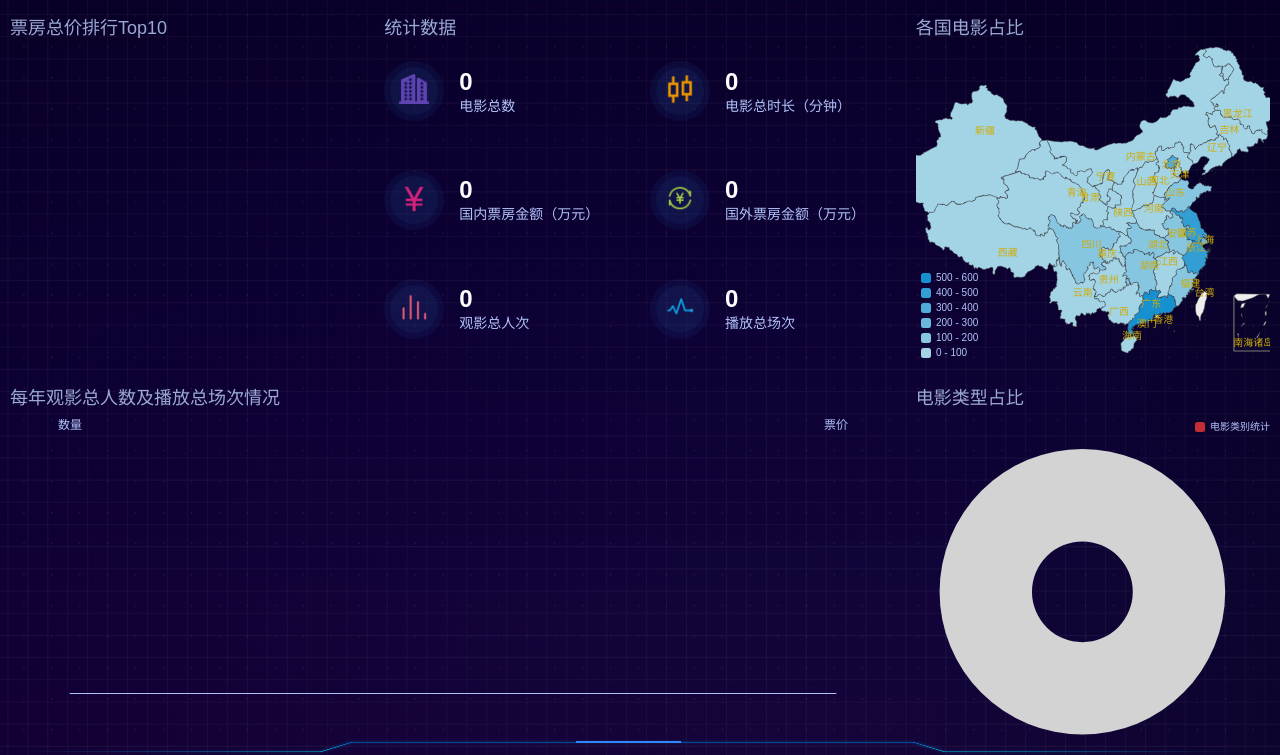
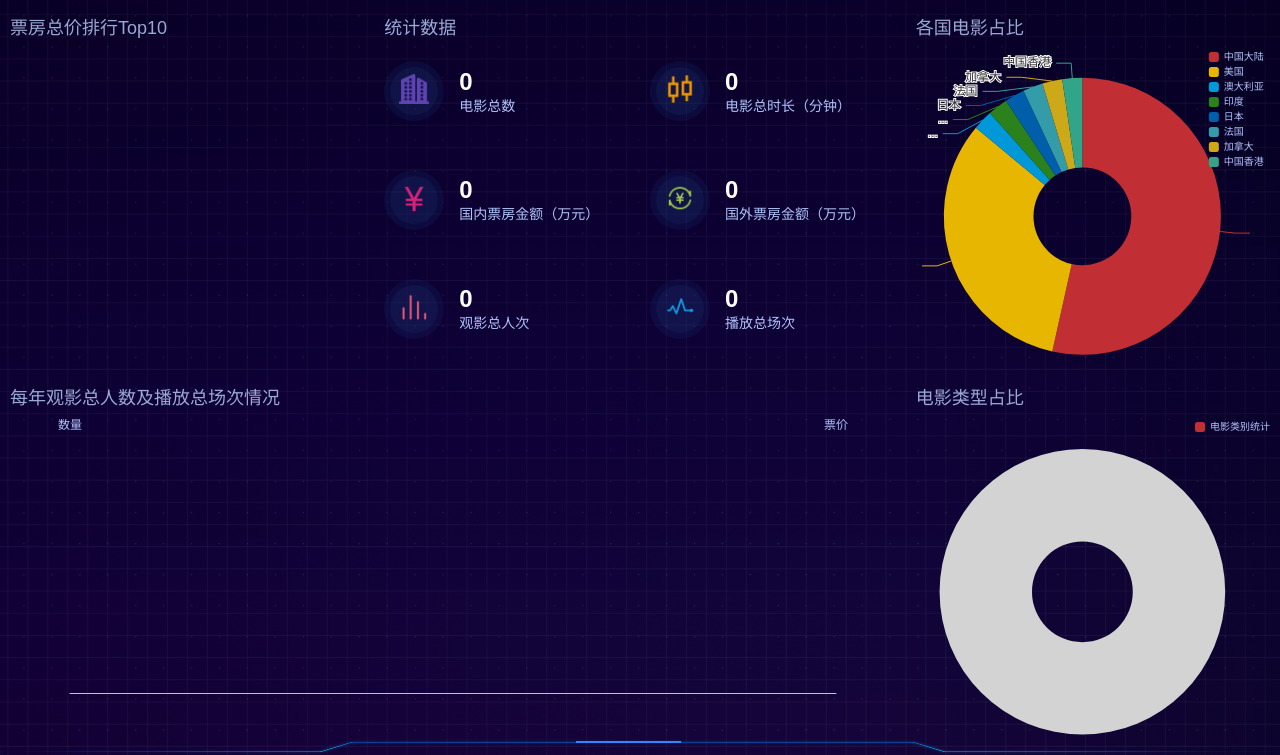
Before and after one commit to AlifeLine/Movie-DataV, a plain HTML site: page index.html in a window 1280 px wide. Shown: the part 45-800 px from the top of the page. Drawn offline with nearby package versions, Linux system fonts and the light colour scheme; no server answers.

Commit message:
完善图表

```diff
--- a/data/region-count.json
+++ b/data/region-count.json
@@ -1,188 +1,34 @@
 [
   {
-		"region": "安徽",
-		"sh_count": 46,
-		"sz_count": 57,
-		"count": 103
+    "alias": "中国大陆",
+    "stock": 230
   },
   {
-		"region": "内蒙古",
-		"sh_count": 16,
-		"sz_count": 10,
-		"count": 26
+    "alias": "美国",
+    "stock": 140
   },
   {
-		"region": "宁夏",
-		"sh_count": 5,
-		"sz_count": 8,
-		"count": 13
+    "alias": "澳大利亚",
+    "stock": 10
   },
   {
-		"region": "青海",
-		"sh_count": 8,
-		"sz_count": 4,
-		"count": 12
+    "alias": "印度",
+    "stock": 10
   },
   {
-		"region": "福建",
-		"sh_count": 53,
-		"sz_count": 81,
-		"count": 134
+    "alias": "日本",
+    "stock": 10
   },
   {
-		"region": "山东",
-		"sh_count": 74,
-		"sz_count": 126,
-		"count": 200
+    "alias": "法国",
+    "stock": 10
   },
   {
-		"region": "山西",
-		"sh_count": 18,
-		"sz_count": 18,
-		"count": 36
+    "alias": "加拿大",
+    "stock": 10
   },
   {
-		"region": "陕西",
-		"sh_count": 24,
-		"sz_count": 27,
-		"count": 51
-	},
-	{
-		"region": "上海",
-		"sh_count": 185,
-		"sz_count": 78,
-		"count": 263
-	},
-	{
-		"region": "四川",
-		"sh_count": 44,
-		"sz_count": 80,
-		"count": 124
-	},
-	{
-		"region": "天津",
-		"sh_count": 25,
-		"sz_count": 24,
-		"count": 49
-	},
-	{
-		"region": "北京",
-		"sh_count": 138,
-		"sz_count": 177,
-		"count": 315
-	},
-	{
-		"region": "西藏",
-		"sh_count": 9,
-		"sz_count": 8,
-		"count": 17
-	},
-	{
-		"region": "新疆",
-		"sh_count": 29,
-		"sz_count": 25,
-		"count": 54
-	},
-	{
-		"region": "云南",
-		"sh_count": 15,
-		"sz_count": 20,
-		"count": 35
-	},
-	{
-		"region": "浙江",
-		"sh_count": 193,
-		"sz_count": 239,
-		"count": 432
-	},
-	{
-		"region": "甘肃",
-		"sh_count": 18,
-		"sz_count": 17,
-		"count": 35
-	},
-	{
-		"region": "重庆",
-		"sh_count": 26,
-		"sz_count": 24,
-		"count": 50
-	},
-	{
-		"region": "广东",
-		"sh_count": 83,
-		"sz_count": 506,
-		"count": 589
-	},
-	{
-		"region": "广西",
-		"sh_count": 17,
-		"sz_count": 20,
-		"count": 37
-	},
-	{
-		"region": "贵州",
-		"sh_count": 14,
-		"sz_count": 15,
-		"count": 29
-	},
-	{
-		"region": "海南",
-		"sh_count": 9,
-		"sz_count": 20,
-		"count": 29
-	},
-	{
-		"region": "黑龙江",
-		"sh_count": 27,
-		"sz_count": 11,
-		"count": 38
-	},
-	{
-		"region": "河北",
-		"sh_count": 26,
-		"sz_count": 34,
-		"count": 60
-	},
-	{
-		"region": "河南",
-		"sh_count": 31,
-		"sz_count": 49,
-		"count": 80
-	},
-	{
-		"region": "江苏",
-		"sh_count": 176,
-		"sz_count": 226,
-		"count": 402
-	},
-	{
-		"region": "湖北",
-		"sh_count": 41,
-		"sz_count": 61,
-		"count": 102
-	},
-	{
-		"region": "湖南",
-		"sh_count": 33,
-		"sz_count": 73,
-		"count": 106
-	},
-	{
-		"region": "吉林",
-		"sh_count": 20,
-		"sz_count": 24,
-		"count": 44
-	},
-	{
-		"region": "江西",
-		"sh_count": 17,
-		"sz_count": 24,
-		"count": 41
-	},
-	{
-		"region": "辽宁",
-		"sh_count": 34,
-		"sz_count": 42,
-		"count": 76
+    "alias": "中国香港",
+    "stock": 10
   }
 ]
--- a/index.html
+++ b/index.html
@@ -249,72 +249,55 @@
         const mapChart = echarts.init(document.getElementById("mapChart"), "shine");
 				const mapChartOpt = {
 					tooltip: {
-                formatter: function (params) {
-                    const data = params.data;
-                    return data.name + "<br />上市公司数：" + data.value;
-                }
+						trigger: "item",
+						formatter: "{b0}<br />电影数：{c0}<br />占比：{d0}%"
 					},
-            visualMap: {
-                type: "piecewise",
-                splitNumber: 6,
+					legend: {
+						type: "scroll",
+						orient: "vertical",
+						padding: 0,
+						top: 15,
+						right: 0,
+						itemGap: 5,
 						itemWidth: 10,
 						itemHeight: 10,
-                itemGap: 5,
-                textGap: 5,
 						textStyle: {
 							fontSize: 10,
 							color: "#b0c2f9"
-                },
-                min: 0,
-                max: 600,
-                calculable: true,
-                seriesIndex: [0]
-            },
-            geo: {
-                map: "china",
-                roam: true, //开启鼠标缩放和漫游
-                zoom: 1, //地图缩放级别
-                selectedMode: "single",
-                top: 10,
-                bottom: 10,
-                layoutCenter: ["50%", "50%"],
-                //layoutSize: "100%", //保持地图宽高比
-                label: {
-                    show: true,
-                    fontSize: 10,
-                    color: "#ceac09"
 						}
 					},
 					series: [{
-                name: "地域分布",
-                type: "map",
-                geoIndex: 0
+						name: "CSRC行业分类",
+						type: "pie",
+						center: ["47%", "55%"],
+						radius: ["30%", "85%"]
 					}]
 				};
 				mapChart.setOption(mapChartOpt);
 				$.ajax({
 					url: "data/region-count.json",
 					dataType: "json"
-        }).done(function () {
+				}).done(function() {
 					$("#mapChart").addClass("chart-done");
-        }).done(function (data) {
+				}).done(function(data) {
 					//console.log('Data: ', data);
 					const chartData = [];
-            for (let i in data) {
+					for(let i in data) {
 						chartData.push({
-                    name: data[i].region,
-                    value: data[i].count
+							name: data[i].alias,
+							value: data[i].stock
 						});
 					}
 					mapChart.setOption({
 						series: [{
-                    name: "地域分布",
+							name: "CSRC行业分类",
 							data: chartData
 						}]
 					});
-        }).fail(function (jqXHR) {
+				}).fail(function(jqXHR) {
 					console.log("Ajax Fail: ", jqXHR.status, jqXHR.statusText);
 				});
+
 
         //获取月度股票情况数据
         const trendChart = echarts.init(document.getElementById("trendChart"), "shine");
@@ -349,7 +332,7 @@
                 },
                 axisTick: {show: false},
                 axisLabel: {
-                    fontSize: 12,
+                    fontSize: 8.78,
                     color: "#b0c2f9"
                 }
             },
@@ -482,13 +465,14 @@
         }).done(function () {
             $("#trendChart").addClass("chart-done");
         }).done(function (data) {
-            //console.log('Data: ', data);
+            console.log('Data: ', data);
             const xData = [];
             const yData1 = [];
             const yData2 = [];
             const yData3 = [];
             for (let i in data) {
                 xData.push(data[i].month);
+                //console.log(data[i].month);
                 yData1.push(data[i].sh_market_capitalization);
                 yData2.push(data[i].sh_transaction_amount);
                 yData3.push(data[i].sh_pe_ratio);
```
Lines whose indentation alone changed are shown as unchanged.
